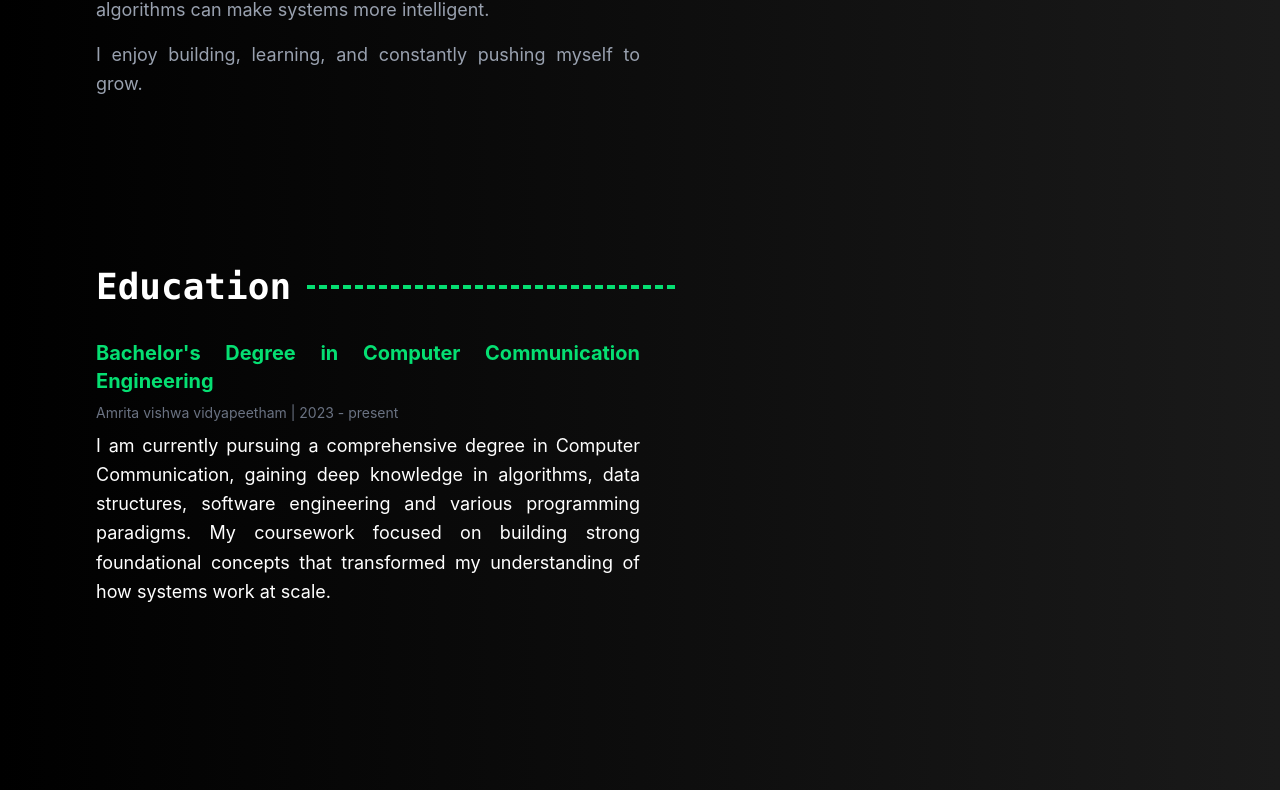
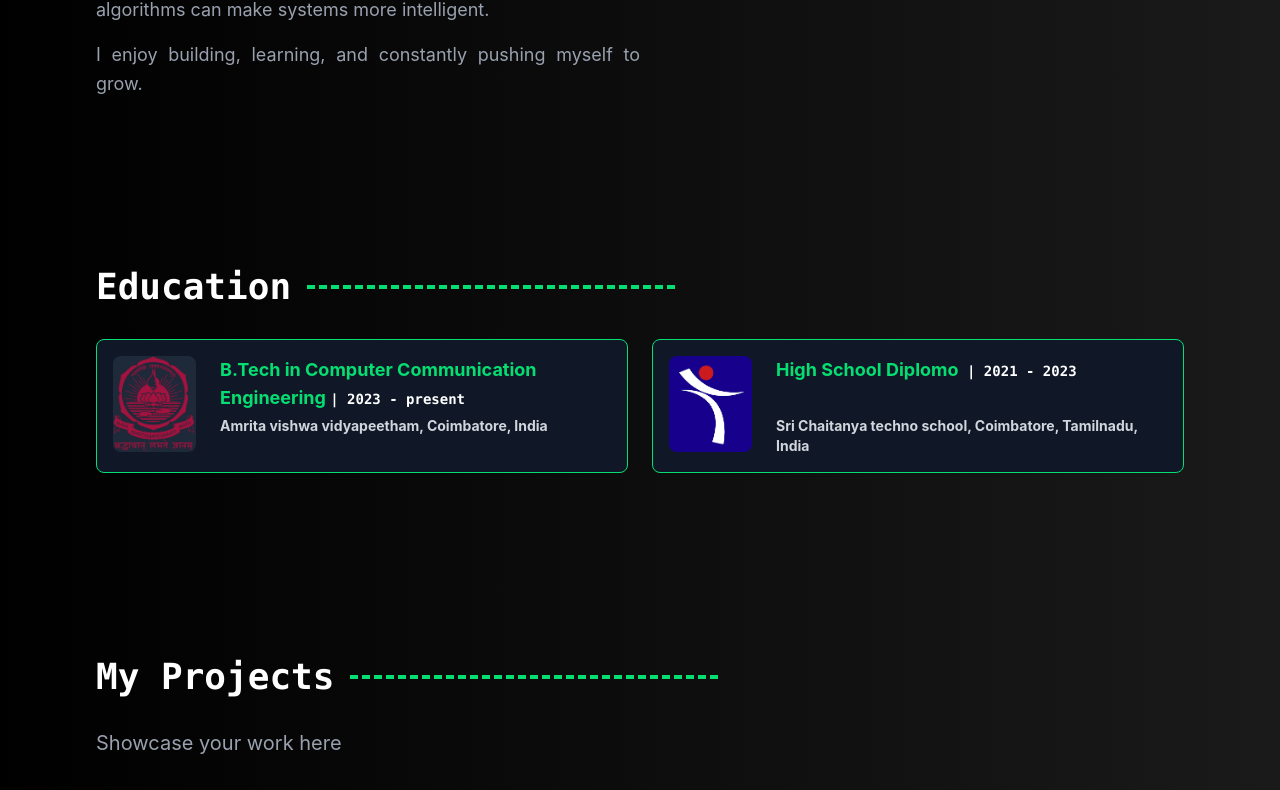
Before and after one commit to sp-darshan/portfolio, a React app: page / in a window 1280 px wide. Shown: the part 1194-1984 px from the top of the page. Built offline with nearby package versions, Linux system fonts and the light colour scheme; the HTML template or start-up script is replaced by a standard one.

Commit message:
Edited Education section

```diff
--- a/src/pages/Education.jsx
+++ b/src/pages/Education.jsx
@@ -1,4 +1,6 @@
 import { motion } from "framer-motion";
+import avvlogo from '../assets/images/avv-logo.png';
+import sctslogo from '../assets/images/scts-logo.png';
 
 export default function Education() {
   return (
@@ -16,16 +18,42 @@ export default function Education() {
           <h1 className="text-4xl font-bold font-mono">Education</h1>
           <div className="w-92 border-t-4 border-dashed border-green-400"></div>
         </div>
-        <div className='flex w-full'>
-          <div className="flex-1 text-lg text-white leading-relaxed max-w-4xl space-y-6 text-justify">
-            <div>
-              <h2 className="text-xl font-bold text-green-400 mb-2">Bachelor's Degree in Computer Communication Engineering</h2>
-              <p className="text-sm text-gray-500 mb-2">Amrita vishwa vidyapeetham | 2023 - present</p>
-              <p>I am currently pursuing a comprehensive degree in Computer Communication, gaining deep knowledge in algorithms, data structures, software engineering and various programming paradigms. My coursework focused on building strong foundational concepts that transformed my understanding of how systems work at scale.</p>
+        <div className='w-full flex gap-6'>
+          {/* Education Card 1 */}
+          <div className="flex-1 flex gap-6 bg-gray-900 rounded-lg p-4 border border-green-400 border-opacity-30 hover:border-opacity-60 transition-all hover:scale-105 hover:shadow-lg hover:shadow-green-400/50">
+            {/* Image Section */}
+            <div className="w-1/6 h-24 bg-gray-800 rounded-lg flex-shrink-0 flex items-center justify-center">
+              <img
+                src={avvlogo}
+                alt="Amrita vishwa vidyapeetham"
+                className="w-full h-full object-cover rounded-lg"
+              />
             </div>
 
+            {/* Content Section */}
+            <div className="flex-1">
+              <h2 className="text-lg font-bold text-green-400 mb-1">B.Tech in Computer Communication Engineering <span className="text-sm text-white font-mono"> | 2023 - present</span></h2>
+              <p className="text-sm font-bold text-gray-300">Amrita vishwa vidyapeetham, Coimbatore, India</p>
+
+            </div>
           </div>
-          <div className='flex-1'></div>
+
+          <div className="flex-1 flex gap-6 bg-gray-900 rounded-lg p-4 border border-green-400 border-opacity-30 hover:border-opacity-60 transition-all hover:scale-105 hover:shadow-lg hover:shadow-green-400/50">
+            {/* Image Section */}
+            <div className="w-1/6 h-24 bg-gray-800 rounded-lg flex-shrink-0 flex items-center justify-center">
+              <img
+                src={sctslogo}
+                alt="Sri Chaitanya techno school"
+                className="w-full h-full object-cover rounded-lg"
+              />
+            </div>
+
+            {/* Content Section */}
+            <div className="flex-1">
+              <h2 className="text-lg font-bold text-green-400 mb-8">High School Diplomo<span className="text-sm text-white font-mono"> | 2021 - 2023</span></h2>
+              <p className="text-sm font-bold text-gray-300">Sri Chaitanya techno school, Coimbatore, Tamilnadu, India</p>
+            </div>
+          </div>
         </div>
       </div>
     </motion.section>
--- a/src/pages/Home.jsx
+++ b/src/pages/Home.jsx
@@ -66,12 +66,12 @@ export default function Home() {
               </motion.div>
               <motion.div
                 initial={{ opacity: 0 }}
-                animate={{ opacity: 1, y: [0, -8, 0] }}
+                animate={{ opacity: 1, y: [0, -10, 0] }}
                 transition={{
                   opacity: { duration: 0.8, delay: 3.8 },
-                  y: { duration: 0.6, repeat: Infinity, repeatDelay: 1.0, delay: 3.8 }
+                  y: { duration: 0.6 , repeat: Infinity, repeatDelay: 1.0, delay: 3.8 }
                 }}
-                className="mt-8 relative inline-block border-2 border-green-400 rounded-lg p-1 bg-black/50"
+                className="mt-8 relative inline-block border-2 border-green-400 rounded-lg p-1 bg-black/50 transition-all hover:scale-105 hover:shadow-lg hover:shadow-white/50"
               >
                 <button className="px-3 py-1 text-xs text-green-400 font-bold transition-all duration-300 hover:text-green-300">
                   Let's Connect
```
Also changed, not shown: src/assets/images/avv-logo.png (added), src/assets/images/scts-logo.png (added).
